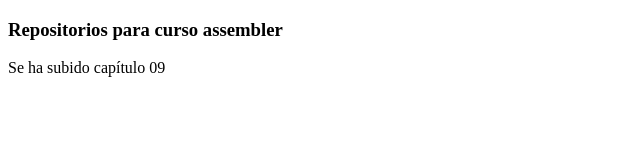
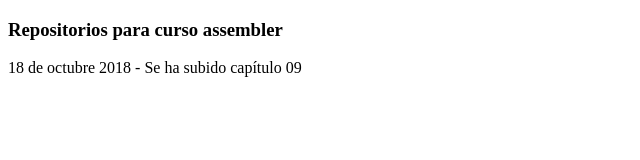
Before and after one commit to a8dogdark/curso_assembler, a plain HTML site: page index.html in a window 1280 px wide. Shown: the whole page, without its empty margins (0-640 px from the left). Drawn offline with Linux system fonts and the light colour scheme.

Commit message:
no message

```diff
--- a/index.html
+++ b/index.html
@@ -6,6 +6,6 @@
 </head>
 <body>
 	<h3>Repositorios para curso assembler</h3>
-	<p>Se ha subido capítulo 09</p>
+	<p>18 de octubre 2018 - Se ha subido capítulo 09</p>
 </body>
 </html>
```
